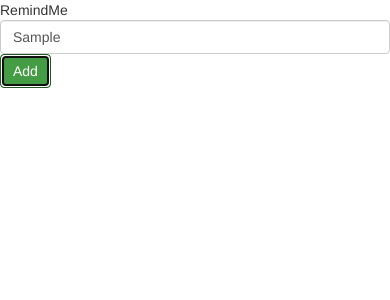
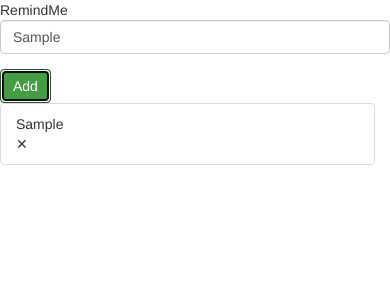
Before and after one commit to hnaeem96/remind-me, a React (Create React App) app: page / in a window 390 px wide. Both pictures are taken after typing "Sample" into the empty fields and a click on the button "Add". Shown: the top 300 px of the page. Built offline with nearby package versions, Linux system fonts and the light colour scheme.

Commit message:
Added redux action and reducer for delete functionality

```diff
--- a/src/actions/index.js
+++ b/src/actions/index.js
@@ -1,10 +1,18 @@
-import { 'ADD_REMINDER' } from '../constants';
+import { ADD_REMINDER } from '../constants';
+import { DELETE_REMINDER } from '../constants';
 
 export const addReminder = (text) => {
   const action = {
     type: ADD_REMINDER,
     text
   }
-  console.log('action', action);
   return action;
 }
+
+export const deleteReminder = (id) => {
+  const action = {
+    type: DELETE_REMINDER,
+    id
+  }
+  return action;
+}
--- a/src/components/App.js
+++ b/src/components/App.js
@@ -1,19 +1,74 @@
 import React, { Component } from 'react';
+import { connect } from 'react-redux';
+
+import { addReminder, deleteReminder } from '../actions';
 
 class App extends Component {
+  constructor(props) {
+    super(props);
+    this.state = {
+      text: ''
+    }
+  }
+
+  addReminder() {
+    this.props.addReminder(this.state.text);
+  }
+
+  deleteReminder(id) {
+    this.props.deleteReminder(id)
+  }
+
+  renderReminders() {
+    const { reminders } = this.props;
+    return (
+      <ul className="list-group col-sm-4">
+        {
+          reminders.map(reminder => {
+            return (
+              <li key={reminder.id} className="list-group-item">
+                <div className="list-item">{reminder.text}</div>
+                <div
+                  className="list-item delete-button"
+                  onClick={() => this.deleteReminder(reminder.id)}
+                >
+                    &#x2715;
+                </div>
+              </li>
+            )
+          })
+        }
+      </ul>
+    )
+  }
+
   render() {
     return (
       <div className="app">
         <div className="title">RemindMe</div>
           <div className="form-inline">
             <div className="form-group">
-              <input className="form-control" placeholder="I have to..." />
-              <button type="button" className="btn btn-success">Add</button>
+              <input
+                className="form-control"
+                onChange={event => this.setState({text: event.target.value})}
+                placeholder="I have to..." />
             </div>
+            <button
+              type="button"
+              className="btn btn-success"
+              onClick={() => this.addReminder()}
+              >Add</button>
         </div>
+        { this.renderReminders() }
       </div>
     )
   }
 }
 
-export default App;
+function mapStateToProps(state) {
+  return {
+    reminders: state
+  }
+}
+
+export default connect(mapStateToProps, { addReminder, deleteReminder })(App);
--- a/src/constants.js
+++ b/src/constants.js
@@ -1 +1,2 @@
 export const ADD_REMINDER = 'ADD_REMINDER';
+export const DELETE_REMINDER = 'DELETE_REMINDER';
--- a/src/reducers/index.js
+++ b/src/reducers/index.js
@@ -1,10 +1,16 @@
-import { ADD_REMINDER } from '../constants';
+import { ADD_REMINDER, DELETE_REMINDER } from '../constants';
 
 const reminder = (action) => {
   return {
     text: action.text,
     id: Math.random()
   }
+}
+
+const removeById = (state = [], id) => {
+  const reminders = state.filter(reminder => reminder.id !== id);
+  console.log('new reminders', reminders);
+  return reminders;
 }
 
 const reminders = (state = [], action) => {
@@ -14,6 +20,9 @@ const reminders = (state = [], action) => {
       reminders = [...state, reminder(action)]
       console.log('reminders as state', reminders);
       return reminders;
+    case DELETE_REMINDER:
+      reminders = removeById(state, action.id);
+      return reminders;
     default:
       return state;
   }
```
